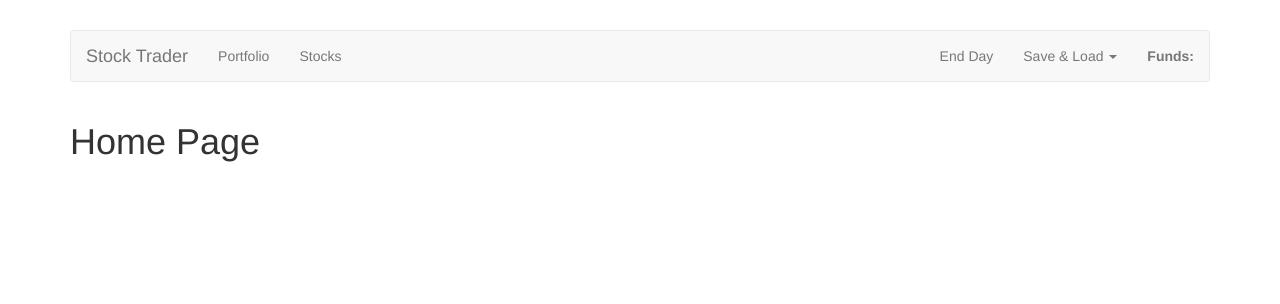
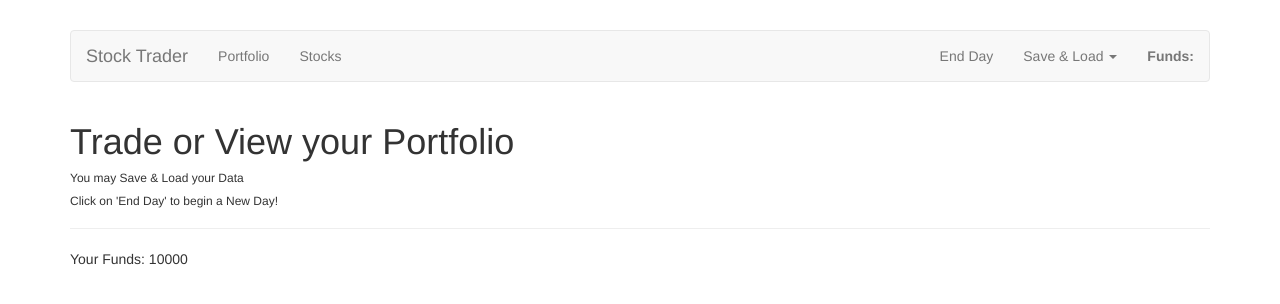
Before and after one commit to devmobin/stock-trader, a Vue app: page / in a window 1280 px wide. Shown: the top 304 px of the page. Built offline with nearby package versions, Linux system fonts and the light colour scheme.

Commit message:
display some content on home page

```diff
--- a/src/views/Home.vue
+++ b/src/views/Home.vue
@@ -1,13 +1,19 @@
 <template>
-  <h1>Home Page</h1>
+  <div>
+    <h1>Trade or View your Portfolio</h1>
+    <h6>You may Save & Load your Data</h6>
+    <h6>Click on 'End Day' to begin a New Day!</h6>
+    <hr />
+    <p>Your Funds: {{ funds | currency }}</p>
+  </div>
 </template>
 
 <script>
 export default {
-
-}
+  computed: {
+    funds() {
+      return this.$store.getters.funds;
+    }
+  }
+};
 </script>
-
-<style>
-
-</style>
```
